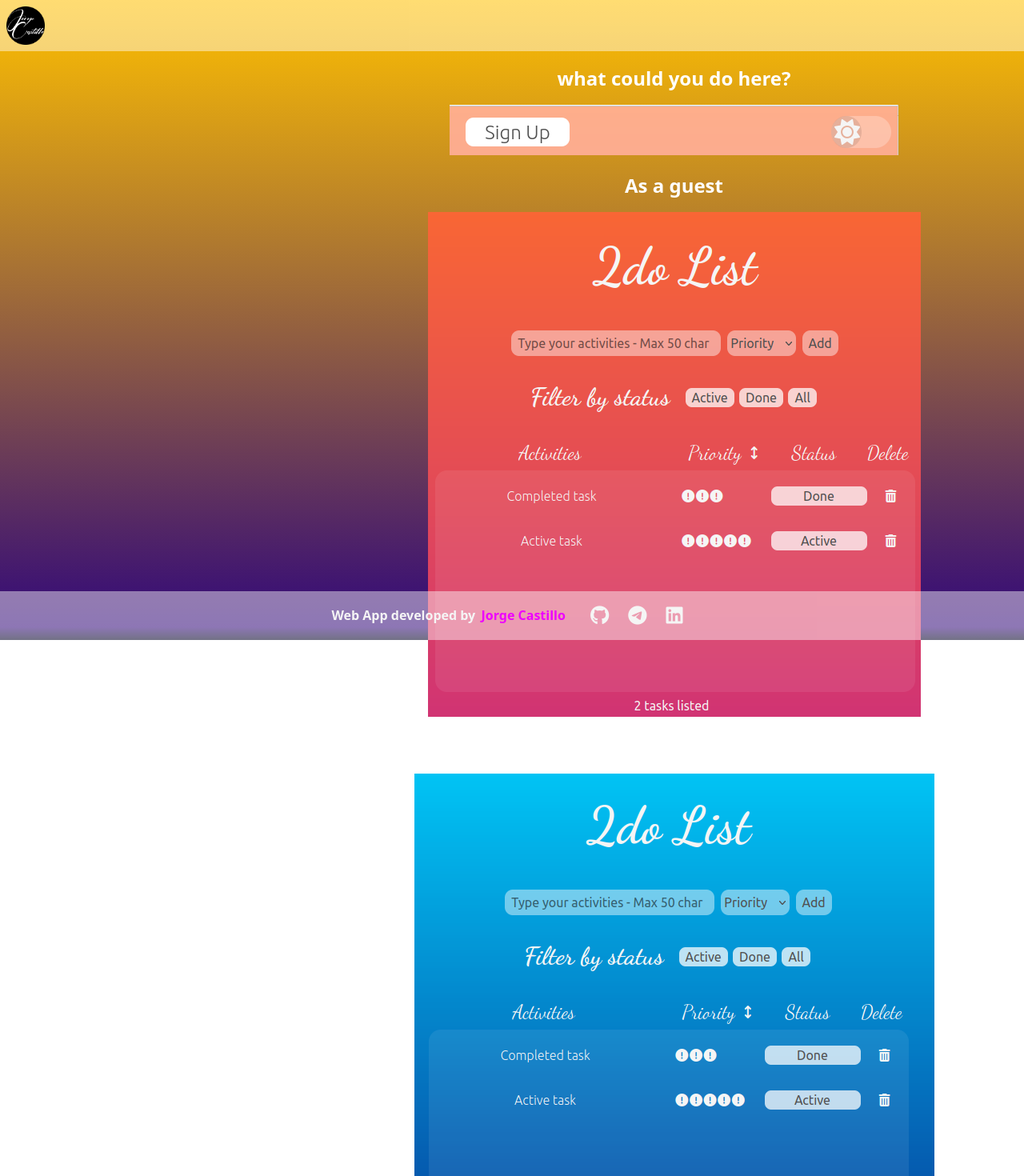
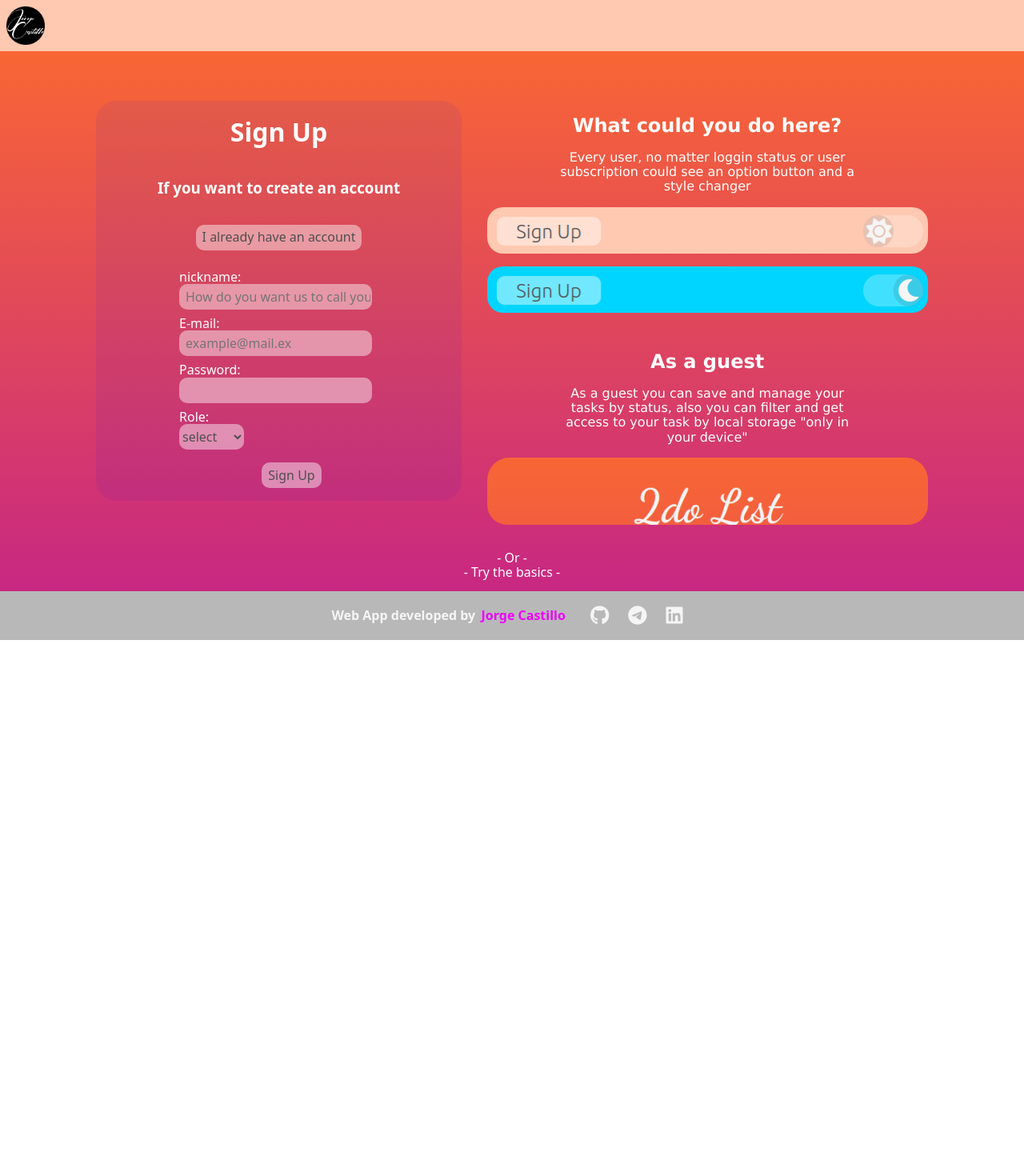
Before and after one commit to alfilister/toDo-List, a React (Vite) app in the folder Client/: page / in a window 1280 px wide. Shown: the top 1470 px of the page at 80% size. After the commit the page ends 800 px from the top, so only its background shows below. Built offline with nearby package versions, Linux system fonts and the light colour scheme.

Commit message:
Styles to big screens done

```diff
--- a/Client/src/Components/DailyTasks.jsx
+++ b/Client/src/Components/DailyTasks.jsx
@@ -3,6 +3,7 @@ import { useEffect } from "react"
 import { useDispatch, useSelector } from "react-redux"
 import { useNavigate } from "react-router-dom"
 import ButtonMain from "./Buttons & Inputs/ButtonMain"
+import Footer from "./Footer"
 import ListDailyTasks from "./ListDailyTasks"
 import { getTasks } from "../Redux/Actions"
 
@@ -40,7 +41,8 @@ function DailyTasks() {
 
           {timeOutOnes.length > 0 && (
             <div className="overdueTasks">
-              <h2>Overdue tasks</h2>
+              <h2 className="h2">Overdue tasks</h2>
+              <p>Take a little time to review tasks that are overdue</p>
               <div className="timeOutTasks">
                 <ListDailyTasks tasks={timeOutOnes} />
               </div>
@@ -49,7 +51,8 @@ function DailyTasks() {
 
           {todayTasks.length > 0 && (
             <div className="todayTasks">
-              <h2>Tasks with timeLimit set for today</h2>
+              <h2 className="h2">Tasks with timeLimit set for today</h2>
+              <p>These tasks have a due limit for today</p>
               <div className="timeOutTasks">
                 <ListDailyTasks tasks={todayTasks} />
               </div>
@@ -65,6 +68,7 @@ function DailyTasks() {
           </div>
         </div>
       )}
+      <Footer />
     </>
   )
 }
--- a/Client/src/Components/Loggin.jsx
+++ b/Client/src/Components/Loggin.jsx
@@ -86,6 +86,11 @@ function Loggin() {
   return (
     <div className="loggin">
       <h1 className="actionSuggested">{!signingUp ? "Sign Up" : "Loggin"}</h1>
+      <h3 className="actionSuggested">
+        {!signingUp
+          ? "If you want to create an account"
+          : "If you already have a account"}
+      </h3>
       <div className="btnAlternative">
         <ButtonMain
           onClick={() => setSigningUp(!signingUp)}
--- a/Client/src/Components/NavBar.jsx
+++ b/Client/src/Components/NavBar.jsx
@@ -28,7 +28,7 @@ function NavBar({ dayStyle, setDayStyle }) {
   console.log(location)
 
   return (
-    <nav className="navBar">
+    <nav className={dayStyle ? "dayBar" : "nightBar"}>
       <div className="logo">
         <img src={logo} alt="logo" />
       </div>
--- a/Client/src/Components/Tutorial.jsx
+++ b/Client/src/Components/Tutorial.jsx
@@ -7,6 +7,8 @@ import guestView from "../Miscellaneous/guestView.png"
 import editDetails from "../Miscellaneous/editDetails.png"
 import viewDetails from "../Miscellaneous/viewDetails.png"
 import navView from "../Miscellaneous/navBar.png"
+import nightBar from "../Miscellaneous/nightBar.png"
+
 import nightMode from "../Miscellaneous/nightMode.png"
 import proView from "../Miscellaneous/proView.png"
 import emailReceive from "../Miscellaneous/emailReceived.png"
@@ -21,17 +23,54 @@ function Tutorial() {
           <Loggin />
         </div>
         <div className="tutorialText">
-          <h2>what could you do here?</h2>
-          <img src={navView} alt="" />
-          <h2>As a guest</h2>
-          <img src={guestView} alt="guest view" />
-          <h2>what a basic user</h2>
-          <img src={nightMode} alt="" />
-          <h2>what a pro user</h2>
-          <img src={proView} alt="" />
-          <img src={emailReceive} alt="" />
-          <img src={viewDetails} alt="" />
-          <img src={editDetails} alt="" />
+          <div className="sectionTut">
+            <h2>What could you do here?</h2>
+            <p>
+              Every user, no matter loggin status or user subscription could see
+              an option button and a style changer
+            </p>
+            <img src={navView} alt="" />
+            <div className="space"></div>
+            <img src={nightBar} alt="" />
+          </div>
+          <div className="sectionTut">
+            <h2>As a guest</h2>
+            <p>
+              As a guest you can save and manage your tasks by status, also you
+              can filter and get access to your task by local storage "only in
+              your device"
+            </p>
+            <img className="img" src={guestView} alt="guest view" />
+          </div>
+          <div className="sectionTut">
+            <h2>As a basic user</h2>
+            <p>
+              With all benefits of a guest account you could also loggin in any
+              device you want and manage your tasks
+            </p>
+            <img className="img" src={nightMode} alt="" />
+          </div>
+          <div className="sectionTut">
+            <h2>As a pro user</h2>
+            <p>
+              With all benefits of a basic user, you have access to tasks
+              details
+            </p>
+            <img className="img" src={proView} alt="" />
+            <p>As a pro user you could send your tasks to an email</p>
+            <img className="img" src={emailReceive} alt="" />
+            <p>
+              By clicking in the detail icon, you could see the preset details,
+              and of course once opened, you could edit every feature of the
+              task
+            </p>
+            <img className="img" src={viewDetails} alt="" />
+            <div className="space"></div>
+            <img className="img" src={editDetails} alt="" />
+            <p>
+              Feel free to use this lovely app in any mode that fit your needs
+            </p>
+          </div>
         </div>
       </div>
 
--- a/Client/src/Styles/Pages/_home.scss
+++ b/Client/src/Styles/Pages/_home.scss
@@ -6,7 +6,10 @@
   align-items: center;
   justify-content: flex-start;
 
+  overflow-y: scroll;
+
   padding-top: 4em;
+  padding-bottom: 4.5em;
 
   background: $bg-sunset;
 
--- a/Client/src/Styles/components/_dailyTasks.scss
+++ b/Client/src/Styles/components/_dailyTasks.scss
@@ -1,20 +1,45 @@
+@use "../root/variables" as *;
+
 .dailyTasks {
   display: flex;
   flex-direction: column;
   align-items: center;
   justify-content: flex-start;
 
-  background: linear-gradient(
-    0deg,
-    rgba(2, 0, 36, 1) 0%,
-    rgba(50, 9, 121, 1) 2%,
-    rgba(255, 192, 0, 1) 100%
-  );
+  overflow-y: scroll;
+
+  background: $bg-sunset;
 
   width: 100vw;
   height: 100vh;
 
   padding-top: 4em;
+  padding-bottom: 4em;
+
+  h2 {
+    font-family: Verdana, Geneva, Tahoma, sans-serif;
+    color: whitesmoke;
+    font-size: 4em;
+    font-weight: 500;
+    margin: 0;
+  }
+
+  .h2 {
+    text-align: left;
+    font-size: 3em;
+
+    font-family: "Dancing Script", cursive;
+    color: whitesmoke;
+
+    margin: 1em 0 0 0;
+  }
+
+  p {
+    @extend .h2;
+    font-family: Verdana, Geneva, Tahoma, sans-serif;
+    font-size: 1em;
+    margin-bottom: 2em;
+  }
 
   .btnAll {
     margin-top: 2em;
--- a/Client/src/Styles/components/_footer.scss
+++ b/Client/src/Styles/components/_footer.scss
@@ -11,7 +11,7 @@
   bottom: 0;
 
   margin-top: 1em;
-  background-color: rgba(255, 255, 255, 0.448);
+  background-color: rgb(184, 184, 184);
 
   h4 {
     color: whitesmoke;
--- a/Client/src/Styles/components/_list.scss
+++ b/Client/src/Styles/components/_list.scss
@@ -39,7 +39,7 @@
   }
 
   .tabsTasks {
-    height: 30vh;
+    height: 40vh;
     margin-top: 0.5em;
     margin-bottom: 0.5em;
     background-color: rgba(255, 255, 255, 0.073);
--- a/Client/src/Styles/components/_navBar.scss
+++ b/Client/src/Styles/components/_navBar.scss
@@ -1,4 +1,6 @@
-.navBar {
+@use "../root/variables" as *;
+
+.dayBar {
   width: 100%;
   height: fit-content;
   margin: 0 0 1em 0;
@@ -10,7 +12,7 @@
   justify-content: space-between;
   align-items: center;
 
-  background-color: rgba(255, 255, 255, 0.448);
+  background-color: rgb(255, 200, 176);
 
   .logo {
     display: flex;
@@ -26,3 +28,8 @@
     }
   }
 }
+
+.nightBar {
+  @extend .dayBar;
+  background-color: rgb(0, 213, 255);
+}
--- a/Client/src/Styles/components/_tutorial.scss
+++ b/Client/src/Styles/components/_tutorial.scss
@@ -1,20 +1,19 @@
+@use "../root/variables" as *;
+
 .tutorial {
   width: 100vw;
   height: 100vh;
+  overflow-y: scroll;
 
   padding-top: 4em;
+  padding-bottom: 4em;
 
   display: flex;
   flex-direction: column;
   align-items: center;
   justify-content: flex-start;
 
-  background: linear-gradient(
-    0deg,
-    rgba(2, 0, 36, 1) 0%,
-    rgba(50, 9, 121, 1) 2%,
-    rgba(255, 192, 0, 1) 100%
-  );
+  background: $bg-sunset;
 
   .mainGrid {
     display: flex;
@@ -22,7 +21,7 @@
     align-items: center;
 
     .loginSpace {
-      width: 100%;
+      width: 50%;
       padding: 0 2em;
       margin-top: 2em;
       background-color: rgba(0, 0, 255, 0.062);
@@ -30,9 +29,44 @@
     }
 
     .tutorialText {
+      height: 70vh;
+      width: 50vw;
+      overflow-y: scroll;
+
+      border-radius: 25px;
+
+      margin-top: 2em;
       margin-left: 2em;
       text-align: center;
       color: white;
+
+      .sectionTut {
+        display: flex;
+        flex-direction: column;
+        align-items: center;
+
+        font-family: Verdana, Geneva, Tahoma, sans-serif;
+        h2 {
+          text-align: center;
+          width: 100%;
+          margin: 2em 0 0 0;
+        }
+        p {
+          text-align: center;
+          width: 70%;
+        }
+        img {
+          width: 100%;
+          border-radius: 20px;
+        }
+        .space {
+          height: 1em;
+        }
+        .img {
+          border-radius: 5%;
+          width: 100%;
+        }
+      }
     }
   }
 
```
Also changed, not shown: Client/src/Miscellaneous/navBar.png, Client/src/Miscellaneous/nightBar.png (added).
